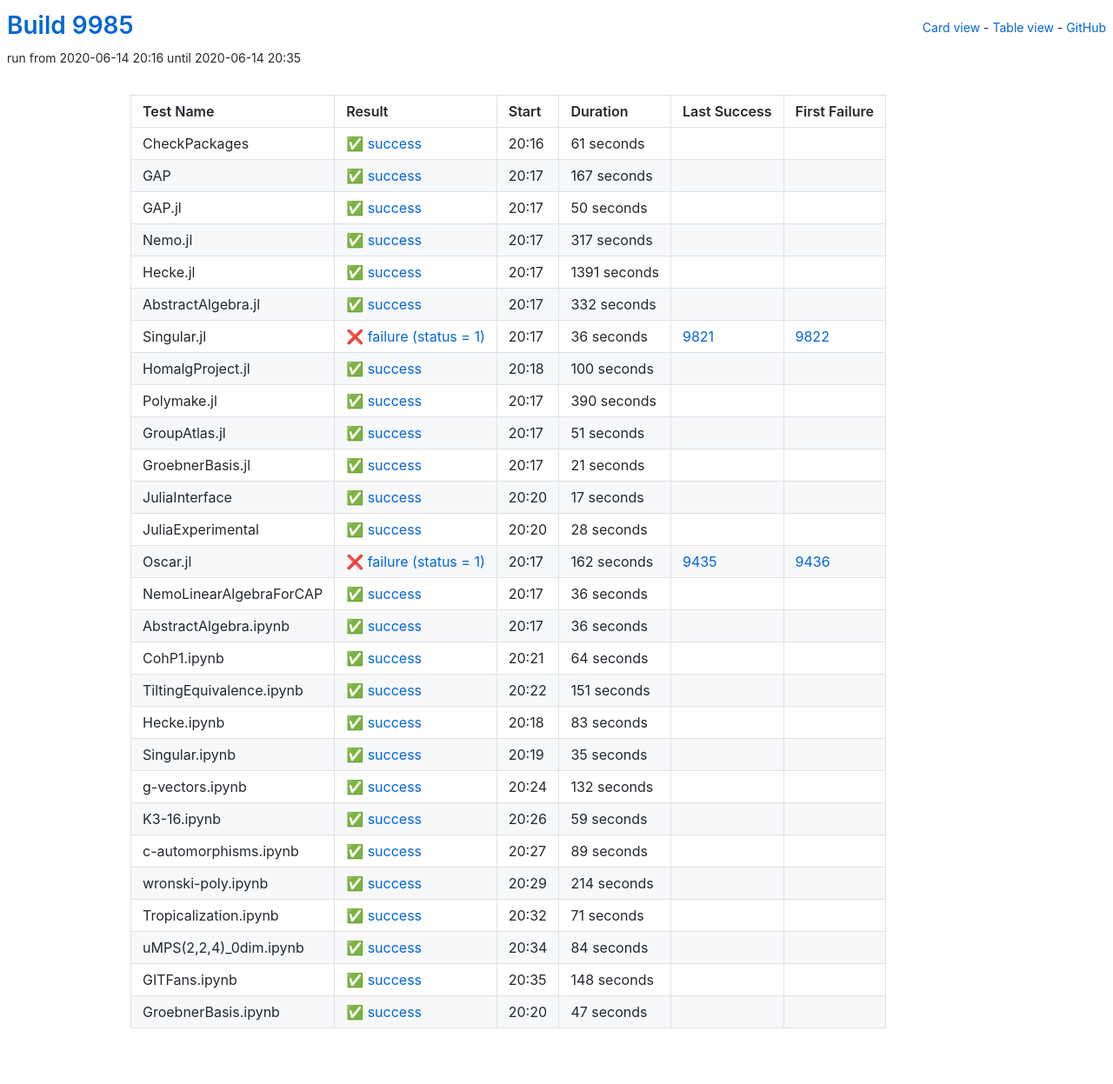
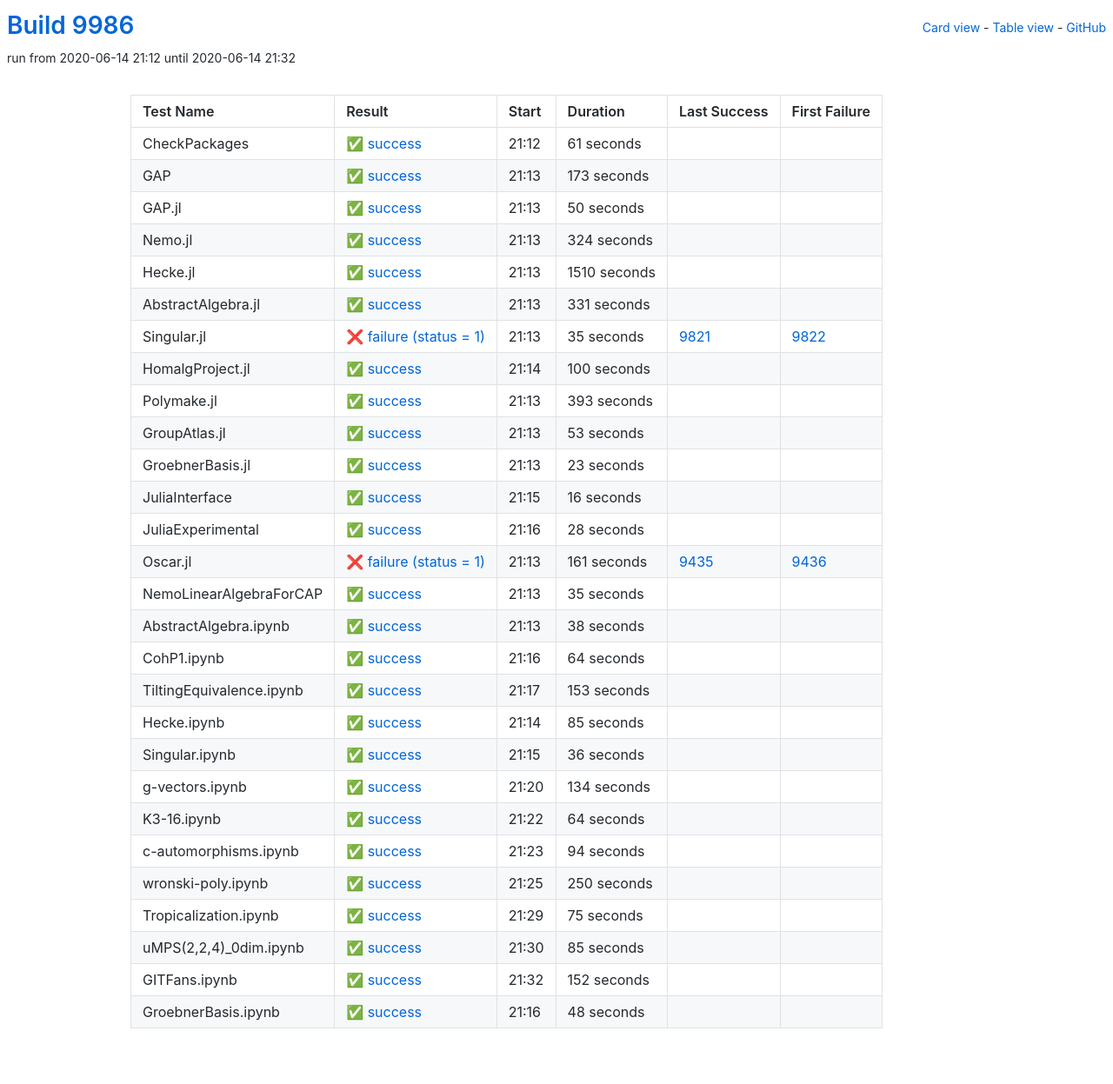
Before and after one commit to oscar-system/oscar-ci-status, a Jekyll site: the page built from table.html, in a window 1280 px wide. Shown: the whole page at 87% size. Built offline with Jekyll 4.4.1, drawn with Linux system fonts in a browser that asks for light colours.

Commit message:
Build #9986

```diff
--- a/_data/ci.yml
+++ b/_data/ci.yml
@@ -1,6 +1,6 @@
 ---
-build: 9985
-build_url: https://oscarci.mathematik.uni-kl.de/job/oscar/9985/
+build: 9986
+build_url: https://oscarci.mathematik.uni-kl.de/job/oscar/9986/
 job: oscar
 organization: oscar-system
 repo: oscar-ci-status
@@ -8,8 +8,8 @@
 tests:
 - name: CheckPackages
   id: checkpackages
-  log: https://oscarci.mathematik.uni-kl.de/job/oscar/9985/artifact/logs/build-9985/CheckPackages.log
-  start: 2020-06-14 20:16
+  log: https://oscarci.mathematik.uni-kl.de/job/oscar/9986/artifact/logs/build-9986/CheckPackages.log
+  start: 2020-06-14 21:12
   success: true
   exitcode: 0
   status: success
@@ -20,20 +20,20 @@
   first_failure_url:
 - name: GAP
   id: gap
-  log: https://oscarci.mathematik.uni-kl.de/job/oscar/9985/artifact/logs/build-9985/GAP.log
-  start: 2020-06-14 20:17
+  log: https://oscarci.mathematik.uni-kl.de/job/oscar/9986/artifact/logs/build-9986/GAP.log
+  start: 2020-06-14 21:13
   success: true
   exitcode: 0
   status: success
-  duration: 167
+  duration: 173
   last_success: false
   last_success_url:
   first_failure: false
   first_failure_url:
 - name: GAP.jl
   id: gap-jl
-  log: https://oscarci.mathematik.uni-kl.de/job/oscar/9985/artifact/logs/build-9985/GAP.jl.log
-  start: 2020-06-14 20:17
+  log: https://oscarci.mathematik.uni-kl.de/job/oscar/9986/artifact/logs/build-9986/GAP.jl.log
+  start: 2020-06-14 21:13
   success: true
   exitcode: 0
   status: success
@@ -44,56 +44,56 @@
   first_failure_url:
 - name: Nemo.jl
   id: nemo-jl
-  log: https://oscarci.mathematik.uni-kl.de/job/oscar/9985/artifact/logs/build-9985/Nemo.jl.log
-  start: 2020-06-14 20:17
+  log: https://oscarci.mathematik.uni-kl.de/job/oscar/9986/artifact/logs/build-9986/Nemo.jl.log
+  start: 2020-06-14 21:13
   success: true
   exitcode: 0
   status: success
-  duration: 317
+  duration: 324
   last_success: false
   last_success_url:
   first_failure: false
   first_failure_url:
 - name: Hecke.jl
   id: hecke-jl
-  log: https://oscarci.mathematik.uni-kl.de/job/oscar/9985/artifact/logs/build-9985/Hecke.jl.log
-  start: 2020-06-14 20:17
+  log: https://oscarci.mathematik.uni-kl.de/job/oscar/9986/artifact/logs/build-9986/Hecke.jl.log
+  start: 2020-06-14 21:13
   success: true
   exitcode: 0
   status: success
-  duration: 1391
+  duration: 1510
   last_success: false
   last_success_url:
   first_failure: false
   first_failure_url:
 - name: AbstractAlgebra.jl
   id: abstractalgebra-jl
-  log: https://oscarci.mathematik.uni-kl.de/job/oscar/9985/artifact/logs/build-9985/AbstractAlgebra.jl.log
-  start: 2020-06-14 20:17
+  log: https://oscarci.mathematik.uni-kl.de/job/oscar/9986/artifact/logs/build-9986/AbstractAlgebra.jl.log
+  start: 2020-06-14 21:13
   success: true
   exitcode: 0
   status: success
-  duration: 332
+  duration: 331
   last_success: false
   last_success_url:
   first_failure: false
   first_failure_url:
 - name: Singular.jl
   id: singular-jl
-  log: https://oscarci.mathematik.uni-kl.de/job/oscar/9985/artifact/logs/build-9985/Singular.jl.log
-  start: 2020-06-14 20:17
+  log: https://oscarci.mathematik.uni-kl.de/job/oscar/9986/artifact/logs/build-9986/Singular.jl.log
+  start: 2020-06-14 21:13
   success: false
   exitcode: 1
   status: failure
-  duration: 36
+  duration: 35
   last_success: 9821
   last_success_url: https://oscarci.mathematik.uni-kl.de/job/oscar/9821/
   first_failure: 9822
   first_failure_url: https://oscarci.mathematik.uni-kl.de/job/oscar/9822/
 - name: HomalgProject.jl
   id: homalgproject-jl
-  log: https://oscarci.mathematik.uni-kl.de/job/oscar/9985/artifact/logs/build-9985/HomalgProject.jl.log
-  start: 2020-06-14 20:18
+  log: https://oscarci.mathematik.uni-kl.de/job/oscar/9986/artifact/logs/build-9986/HomalgProject.jl.log
+  start: 2020-06-14 21:14
   success: true
   exitcode: 0
   status: success
@@ -104,56 +104,56 @@
   first_failure_url:
 - name: Polymake.jl
   id: polymake-jl
-  log: https://oscarci.mathematik.uni-kl.de/job/oscar/9985/artifact/logs/build-9985/Polymake.jl.log
-  start: 2020-06-14 20:17
+  log: https://oscarci.mathematik.uni-kl.de/job/oscar/9986/artifact/logs/build-9986/Polymake.jl.log
+  start: 2020-06-14 21:13
   success: true
   exitcode: 0
   status: success
-  duration: 390
+  duration: 393
   last_success: false
   last_success_url:
   first_failure: false
   first_failure_url:
 - name: GroupAtlas.jl
   id: groupatlas-jl
-  log: https://oscarci.mathematik.uni-kl.de/job/oscar/9985/artifact/logs/build-9985/GroupAtlas.jl.log
-  start: 2020-06-14 20:17
+  log: https://oscarci.mathematik.uni-kl.de/job/oscar/9986/artifact/logs/build-9986/GroupAtlas.jl.log
+  start: 2020-06-14 21:13
   success: true
   exitcode: 0
   status: success
-  duration: 51
+  duration: 53
   last_success: false
   last_success_url:
   first_failure: false
   first_failure_url:
 - name: GroebnerBasis.jl
   id: groebnerbasis-jl
-  log: https://oscarci.mathematik.uni-kl.de/job/oscar/9985/artifact/logs/build-9985/GroebnerBasis.jl.log
-  start: 2020-06-14 20:17
+  log: https://oscarci.mathematik.uni-kl.de/job/oscar/9986/artifact/logs/build-9986/GroebnerBasis.jl.log
+  start: 2020-06-14 21:13
   success: true
   exitcode: 0
   status: success
-  duration: 21
+  duration: 23
   last_success: false
   last_success_url:
   first_failure: false
   first_failure_url:
 - name: JuliaInterface
   id: juliainterface
-  log: https://oscarci.mathematik.uni-kl.de/job/oscar/9985/artifact/logs/build-9985/JuliaInterface.log
-  start: 2020-06-14 20:20
+  log: https://oscarci.mathematik.uni-kl.de/job/oscar/9986/artifact/logs/build-9986/JuliaInterface.log
+  start: 2020-06-14 21:15
   success: true
   exitcode: 0
   status: success
-  duration: 17
+  duration: 16
   last_success: false
   last_success_url:
   first_failure: false
   first_failure_url:
 - name: JuliaExperimental
   id: juliaexperimental
-  log: https://oscarci.mathematik.uni-kl.de/job/oscar/9985/artifact/logs/build-9985/JuliaExperimental.log
-  start: 2020-06-14 20:20
+  log: https://oscarci.mathematik.uni-kl.de/job/oscar/9986/artifact/logs/build-9986/JuliaExperimental.log
+  start: 2020-06-14 21:16
   success: true
   exitcode: 0
   status: success
@@ -164,44 +164,44 @@
   first_failure_url:
 - name: Oscar.jl
   id: oscar-jl
-  log: https://oscarci.mathematik.uni-kl.de/job/oscar/9985/artifact/logs/build-9985/Oscar.jl.log
-  start: 2020-06-14 20:17
+  log: https://oscarci.mathematik.uni-kl.de/job/oscar/9986/artifact/logs/build-9986/Oscar.jl.log
+  start: 2020-06-14 21:13
   success: false
   exitcode: 1
   status: failure
-  duration: 162
+  duration: 161
   last_success: 9435
   last_success_url: https://oscarci.mathematik.uni-kl.de/job/oscar/9435/
   first_failure: 9436
   first_failure_url: https://oscarci.mathematik.uni-kl.de/job/oscar/9436/
 - name: NemoLinearAlgebraForCAP
   id: nemolinearalgebraforcap
-  log: https://oscarci.mathematik.uni-kl.de/job/oscar/9985/artifact/logs/build-9985/NemoLinearAlgebraForCAP.log
-  start: 2020-06-14 20:17
+  log: https://oscarci.mathematik.uni-kl.de/job/oscar/9986/artifact/logs/build-9986/NemoLinearAlgebraForCAP.log
+  start: 2020-06-14 21:13
   success: true
   exitcode: 0
   status: success
-  duration: 36
+  duration: 35
   last_success: false
   last_success_url:
   first_failure: false
   first_failure_url:
 - name: AbstractAlgebra.ipynb
   id: abstractalgebra-ipynb
-  log: https://oscarci.mathematik.uni-kl.de/job/oscar/9985/artifact/logs/build-9985/AbstractAlgebra.ipynb.log
-  start: 2020-06-14 20:17
+  log: https://oscarci.mathematik.uni-kl.de/job/oscar/9986/artifact/logs/build-9986/AbstractAlgebra.ipynb.log
+  start: 2020-06-14 21:13
   success: true
   exitcode: 0
   status: success
-  duration: 36
+  duration: 38
   last_success: false
   last_success_url:
   first_failure: false
   first_failure_url:
 - name: CohP1.ipynb
   id: cohp1-ipynb
-  log: https://oscarci.mathematik.uni-kl.de/job/oscar/9985/artifact/logs/build-9985/CohP1.ipynb.log
-  start: 2020-06-14 20:21
+  log: https://oscarci.mathematik.uni-kl.de/job/oscar/9986/artifact/logs/build-9986/CohP1.ipynb.log
+  start: 2020-06-14 21:16
   success: true
   exitcode: 0
   status: success
@@ -212,132 +212,132 @@
   first_failure_url:
 - name: TiltingEquivalence.ipynb
   id: tiltingequivalence-ipynb
-  log: https://oscarci.mathematik.uni-kl.de/job/oscar/9985/artifact/logs/build-9985/TiltingEquivalence.ipynb.log
-  start: 2020-06-14 20:22
+  log: https://oscarci.mathematik.uni-kl.de/job/oscar/9986/artifact/logs/build-9986/TiltingEquivalence.ipynb.log
+  start: 2020-06-14 21:17
   success: true
   exitcode: 0
   status: success
-  duration: 151
+  duration: 153
   last_success: false
   last_success_url:
   first_failure: false
   first_failure_url:
 - name: Hecke.ipynb
   id: hecke-ipynb
-  log: https://oscarci.mathematik.uni-kl.de/job/oscar/9985/artifact/logs/build-9985/Hecke.ipynb.log
-  start: 2020-06-14 20:18
+  log: https://oscarci.mathematik.uni-kl.de/job/oscar/9986/artifact/logs/build-9986/Hecke.ipynb.log
+  start: 2020-06-14 21:14
   success: true
   exitcode: 0
   status: success
-  duration: 83
+  duration: 85
   last_success: false
   last_success_url:
   first_failure: false
   first_failure_url:
 - name: Singular.ipynb
   id: singular-ipynb
-  log: https://oscarci.mathematik.uni-kl.de/job/oscar/9985/artifact/logs/build-9985/Singular.ipynb.log
-  start: 2020-06-14 20:19
+  log: https://oscarci.mathematik.uni-kl.de/job/oscar/9986/artifact/logs/build-9986/Singular.ipynb.log
+  start: 2020-06-14 21:15
   success: true
   exitcode: 0
   status: success
-  duration: 35
+  duration: 36
   last_success: false
   last_success_url:
   first_failure: false
   first_failure_url:
 - name: g-vectors.ipynb
   id: g-vectors-ipynb
-  log: https://oscarci.mathematik.uni-kl.de/job/oscar/9985/artifact/logs/build-9985/g-vectors.ipynb.log
-  start: 2020-06-14 20:24
+  log: https://oscarci.mathematik.uni-kl.de/job/oscar/9986/artifact/logs/build-9986/g-vectors.ipynb.log
+  start: 2020-06-14 21:20
   success: true
   exitcode: 0
   status: success
-  duration: 132
+  duration: 134
   last_success: false
   last_success_url:
   first_failure: false
   first_failure_url:
 - name: K3-16.ipynb
   id: k3-16-ipynb
-  log: https://oscarci.mathematik.uni-kl.de/job/oscar/9985/artifact/logs/build-9985/K3-16.ipynb.log
-  start: 2020-06-14 20:26
+  log: https://oscarci.mathematik.uni-kl.de/job/oscar/9986/artifact/logs/build-9986/K3-16.ipynb.log
+  start: 2020-06-14 21:22
   success: true
   exitcode: 0
   status: success
-  duration: 59
+  duration: 64
   last_success: false
   last_success_url:
   first_failure: false
   first_failure_url:
 - name: c-automorphisms.ipynb
   id: c-automorphisms-ipynb
-  log: https://oscarci.mathematik.uni-kl.de/job/oscar/9985/artifact/logs/build-9985/c-automorphisms.ipynb.log
-  start: 2020-06-14 20:27
+  log: https://oscarci.mathematik.uni-kl.de/job/oscar/9986/artifact/logs/build-9986/c-automorphisms.ipynb.log
+  start: 2020-06-14 21:23
   success: true
   exitcode: 0
   status: success
-  duration: 89
+  duration: 94
   last_success: false
   last_success_url:
   first_failure: false
   first_failure_url:
 - name: wronski-poly.ipynb
   id: wronski-poly-ipynb
-  log: https://oscarci.mathematik.uni-kl.de/job/oscar/9985/artifact/logs/build-9985/wronski-poly.ipynb.log
-  start: 2020-06-14 20:29
+  log: https://oscarci.mathematik.uni-kl.de/job/oscar/9986/artifact/logs/build-9986/wronski-poly.ipynb.log
+  start: 2020-06-14 21:25
   success: true
   exitcode: 0
   status: success
-  duration: 214
+  duration: 250
   last_success: false
   last_success_url:
   first_failure: false
   first_failure_url:
 - name: Tropicalization.ipynb
   id: tropicalization-ipynb
-  log: https://oscarci.mathematik.uni-kl.de/job/oscar/9985/artifact/logs/build-9985/Tropicalization.ipynb.log
-  start: 2020-06-14 20:32
+  log: https://oscarci.mathematik.uni-kl.de/job/oscar/9986/artifact/logs/build-9986/Tropicalization.ipynb.log
+  start: 2020-06-14 21:29
   success: true
   exitcode: 0
   status: success
-  duration: 71
+  duration: 75
   last_success: false
   last_success_url:
   first_failure: false
   first_failure_url:
 - name: uMPS(2,2,4)_0dim.ipynb
   id: umps-2-2-4-0dim-ipynb
-  log: https://oscarci.mathematik.uni-kl.de/job/oscar/9985/artifact/logs/build-9985/uMPS-2-2-4-_0dim.ipynb.log
-  start: 2020-06-14 20:34
+  log: https://oscarci.mathematik.uni-kl.de/job/oscar/9986/artifact/logs/build-9986/uMPS-2-2-4-_0dim.ipynb.log
+  start: 2020-06-14 21:30
   success: true
   exitcode: 0
   status: success
-  duration: 84
+  duration: 85
   last_success: false
   last_success_url:
   first_failure: false
   first_failure_url:
 - name: GITFans.ipynb
   id: gitfans-ipynb
-  log: https://oscarci.mathematik.uni-kl.de/job/oscar/9985/artifact/logs/build-9985/GITFans.ipynb.log
-  start: 2020-06-14 20:35
+  log: https://oscarci.mathematik.uni-kl.de/job/oscar/9986/artifact/logs/build-9986/GITFans.ipynb.log
+  start: 2020-06-14 21:32
   success: true
   exitcode: 0
   status: success
-  duration: 148
+  duration: 152
   last_success: false
   last_success_url:
   first_failure: false
   first_failure_url:
 - name: GroebnerBasis.ipynb
   id: groebnerbasis-ipynb
-  log: https://oscarci.mathematik.uni-kl.de/job/oscar/9985/artifact/logs/build-9985/GroebnerBasis.ipynb.log
-  start: 2020-06-14 20:20
+  log: https://oscarci.mathematik.uni-kl.de/job/oscar/9986/artifact/logs/build-9986/GroebnerBasis.ipynb.log
+  start: 2020-06-14 21:16
   success: true
   exitcode: 0
   status: success
-  duration: 47
+  duration: 48
   last_success: false
   last_success_url:
   first_failure: false
```
Also changed, not shown: README.md.
